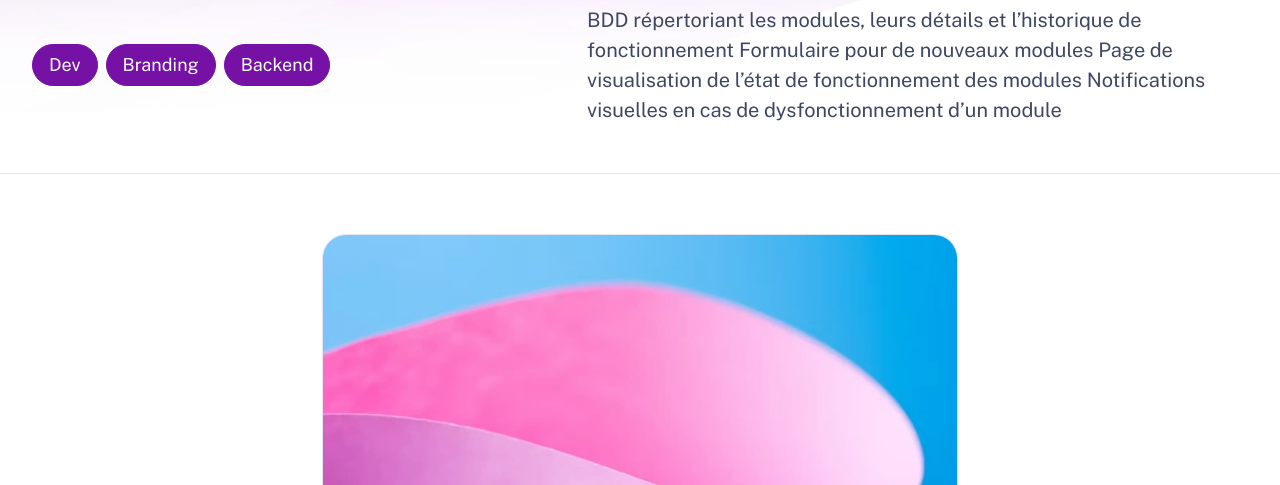
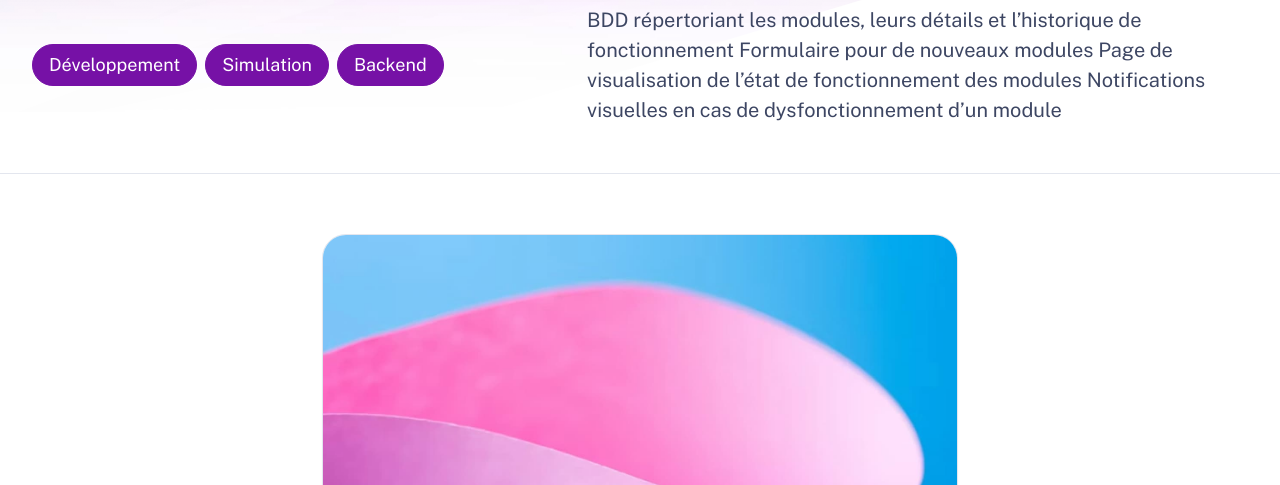
Before and after one commit to khalidzahiri/khalidzahiri.github.io, an Astro site: page /work/bloom-box in a window 1280 px wide. Shown: the part 315-800 px from the top of the page. Built offline with nearby package versions, Linux system fonts and the light colour scheme; Astro itself is replaced by a stand-in of ours.

Commit message:
modification de la page work

```diff
--- a/src/components/MainHead.astro
+++ b/src/components/MainHead.astro
@@ -18,7 +18,7 @@ const {
 <meta name="generator" content={Astro.generator} />
 <title>{title}</title>
 
-<link rel="icon" type="image/svg+xml" href="" />
+<link rel="icon" type="image/svg+xml" href="/favicon.svg" />
 <link rel="preconnect" href="https://fonts.googleapis.com" />
 <link rel="preconnect" href="https://fonts.gstatic.com" crossorigin />
 <link
--- a/src/content/work/bloom-box.md
+++ b/src/content/work/bloom-box.md
@@ -7,8 +7,8 @@ description: |
   BDD répertoriant les modules, leurs détails et l’historique de fonctionnement
   Formulaire pour de nouveaux modules Page de visualisation de l’état de fonctionnement des modules Notifications visuelles en cas de dysfonctionnement d’un module
 tags:
-  - Dev
-  - Branding
+  - Développement
+  - Simulation
   - Backend
 ---
 
--- a/src/content/work/h20.md
+++ b/src/content/work/h20.md
@@ -7,7 +7,8 @@ description: |
   Développement d'un site de vente de jeux vidéos du genre Micromaniac.com
 tags:
   - Design
-  - Branding
+  - Développement
+
 ---
 
 Développement d'un site de vente de jeux vidéos du genre Micromaniac.com
```
